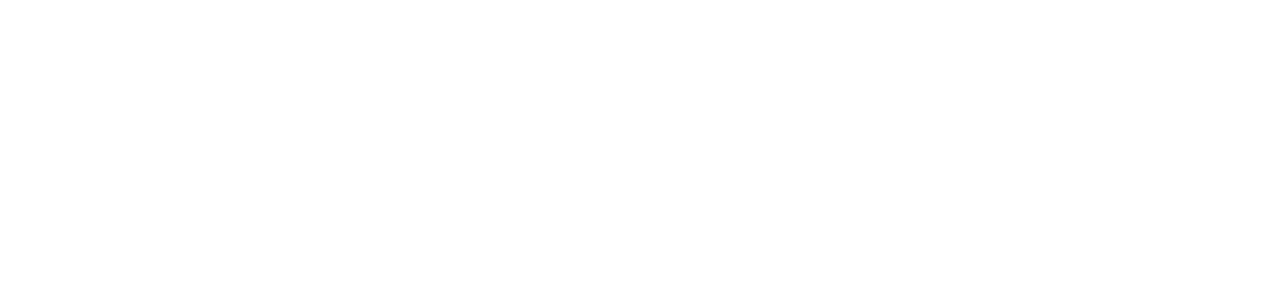
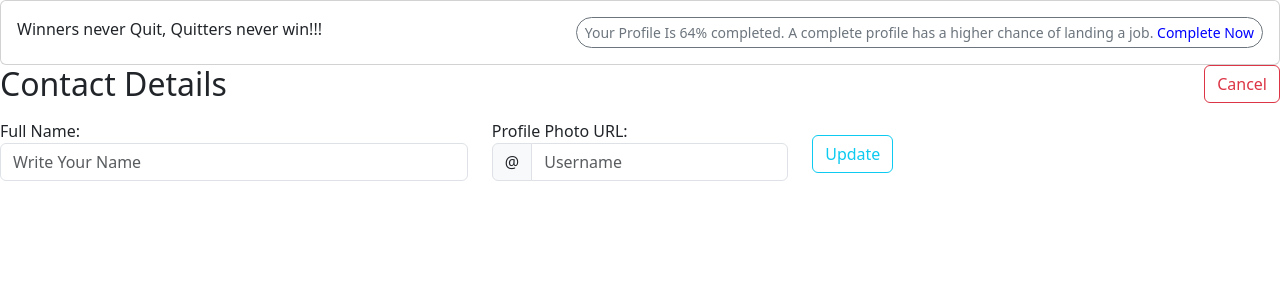
Before and after one commit to Ajeetjha123/expense-tracker-app, a React (Create React App) app: page /profile in a window 1280 px wide. Before the commit this address had no page. Shown: the top 300 px of the page. Built offline with nearby package versions, Linux system fonts and the light colour scheme.

Commit message:
profile page added

```diff
--- a/src/App.js
+++ b/src/App.js
@@ -2,13 +2,14 @@
 import { BrowserRouter, Route, Routes } from "react-router-dom";
 import AuthForm from "./components/auth/AuthForm";
 import { Expenses } from "./pages/Expenses";
-
+import Profile from "./pages/Profile";
 function App() {
   return (
     <BrowserRouter>
       <Routes>
         <Route path="/" element={<AuthForm />} />
         <Route path="/expense" element={<Expenses />} />
+        <Route path="/profile" element={<Profile />} />
       </Routes>
     </BrowserRouter>
   );
--- a/src/pages/Expenses.jsx
+++ b/src/pages/Expenses.jsx
@@ -1,5 +1,25 @@
 import React from "react";
+import { Button, Card } from "react-bootstrap";
+import { useNavigate } from "react-router-dom";
 
 export const Expenses = () => {
-  return <div>Welcome To Expense Tracker</div>;
+  const navigate = useNavigate();
+  return (
+    <Card>
+      <Card.Body>
+        <span>Welcome To Expense Tracker!!!</span>
+        {
+          <Button
+            size="sm"
+            className="float-end rounded-pill"
+            variant="outline-secondary"
+            onClick={() => navigate("/profile")}
+          >
+            <span>Your Profile Is Incomplete. </span>
+            <span style={{ color: "blue" }}>Complete Now</span>
+          </Button>
+        }
+      </Card.Body>
+    </Card>
+  );
 };
--- /dev/null
+++ b/src/pages/Profile.jsx
@@ -0,0 +1,108 @@
+import React, { useRef, useState } from "react";
+import { Button, Card, Col, Form, InputGroup, Row } from "react-bootstrap";
+
+const Profile = () => {
+  const [updateSuccess, setUpdateSuccess] = useState(null);
+  const nameInputRef = useRef();
+  const urlInputRef = useRef();
+  const handleUpdate = async (event) => {
+    event.preventDefault();
+    const enteredName = nameInputRef.current.value;
+    const enteredUrl = urlInputRef.current.value;
+    try {
+      const response = await fetch(
+        "https://identitytoolkit.googleapis.com/v1/accounts:update?key=AIzaSyA2sHH1MU-g17pDj7gfb7pJJaQB9PZcsuU",
+        {
+          method: "POST",
+          body: JSON.stringify({
+            displayName: enteredName,
+            photoUrl: enteredUrl,
+            returnSecureToken: true,
+          }),
+          headers: {
+            "Content-Type": "application/json",
+          },
+        }
+      );
+      if (response.ok) {
+        setUpdateSuccess(true);
+      } else {
+        setUpdateSuccess(false);
+      }
+    } catch (error) {
+      setUpdateSuccess(false);
+      console.error("Error updating profile:", error);
+    }
+  };
+  return (
+    <>
+      <Card>
+        <Card.Body>
+          <span>Winners never Quit, Quitters never win!!!</span>
+          <Button
+            size="sm"
+            className="float-end rounded-pill"
+            variant="outline-secondary"
+          >
+            <span>
+              Your Profile Is 64% completed. A complete profile has a higher
+              chance of landing a job.{" "}
+            </span>
+            <span style={{ color: "blue" }}>Complete Now</span>
+          </Button>
+        </Card.Body>
+      </Card>
+      <Form>
+        <Row className="align-items-center mb-3">
+          <Col xs="auto">
+            <h2 className="mb-0">Contact Details</h2>
+          </Col>
+          <Col className="ml-auto">
+            <Button variant="outline-danger" className="float-end">
+              Cancel
+            </Button>
+          </Col>
+        </Row>
+        <Row className="align-items-center">
+          <Col>
+            <Form.Label htmlFor="inlineFormInput" className="mb-0">
+              Full Name:
+            </Form.Label>
+            <Form.Control
+              className="mb-2"
+              id="inlineFormInput"
+              placeholder="Write Your Name"
+              ref={nameInputRef}
+            />
+          </Col>
+          <Col xs="auto">
+            <Form.Label htmlFor="inlineFormInputGroup" className="mb-0">
+              Profile Photo URL:
+            </Form.Label>
+            <InputGroup className="mb-2">
+              <InputGroup.Text>@</InputGroup.Text>
+              <Form.Control
+                id="inlineFormInputGroup"
+                placeholder="Username"
+                ref={urlInputRef}
+              />
+            </InputGroup>
+          </Col>
+          <Col>
+            <Button variant="outline-info" onClick={handleUpdate}>
+              Update
+            </Button>{" "}
+          </Col>
+        </Row>
+        {updateSuccess === true && (
+          <p className="text-success mt-2">Profile updated successfully!</p>
+        )}
+        {updateSuccess === false && (
+          <p className="text-danger mt-2">Failed to update profile.</p>
+        )}
+      </Form>
+    </>
+  );
+};
+
+export default Profile;
```
